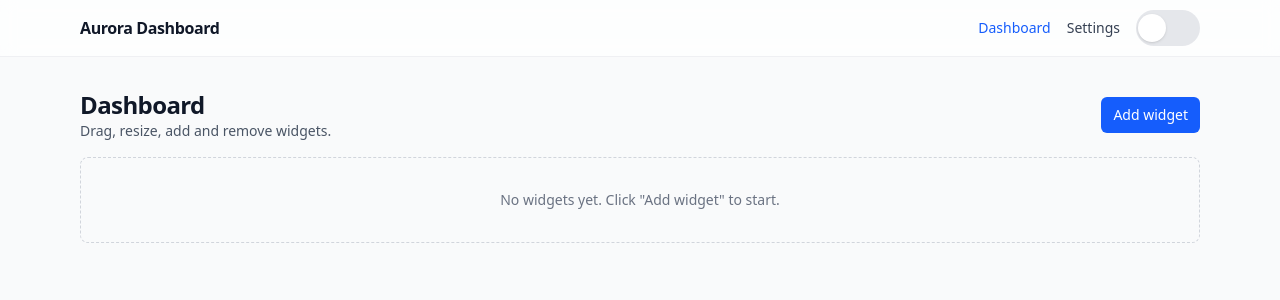
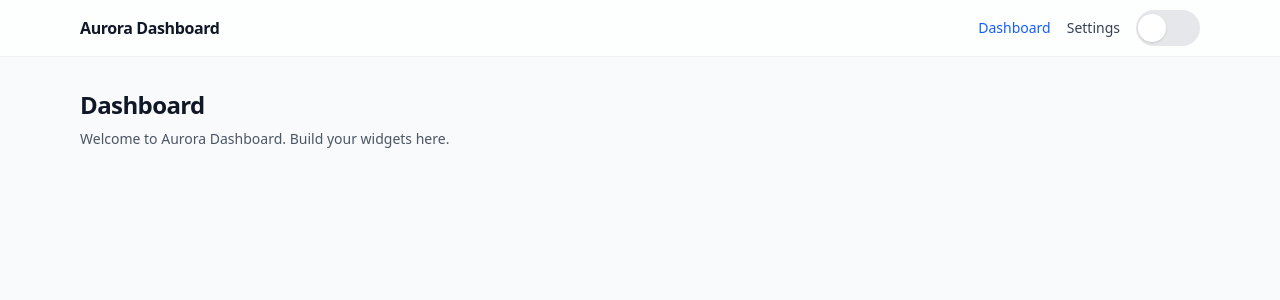
Before and after one commit to VizeJS-dev/muse, a React (Vite) app: page / in a window 1280 px wide. Shown: the top 300 px of the page. Built offline with nearby package versions, Linux system fonts and the light colour scheme.

Commit message:
Revert "Add widgets grid with drag-and-resize functionality"
This reverts commit 284704455f2407ccd796d7e73a9013ec45d6b69f.

```diff
--- a/index.html
+++ b/index.html
@@ -4,7 +4,7 @@
     <meta charset="UTF-8" />
     <link rel="icon" type="image/svg+xml" href="/vite.svg" />
     <meta name="viewport" content="width=device-width, initial-scale=1.0" />
-    <title>Muse</title>
+    <title>muse</title>
   </head>
   <body>
     <div id="root"></div>
--- a/package.json
+++ b/package.json
@@ -16,8 +16,6 @@
     "react": "^19.1.1",
     "react-dom": "^19.1.1",
     "react-router-dom": "^7.9.4",
-    "react-grid-layout": "^1.5.1",
-    "react-resizable": "^3.0.5",
     "tailwindcss": "^4.1.15",
     "zustand": "^5.0.8"
   },
--- a/src/components/widgets/Widget.tsx
+++ /dev/null
@@ -1,32 +0,0 @@
-import { ReactNode } from 'react'
-import { clsx } from 'clsx'
-
-interface WidgetProps {
-  title: string
-  children?: ReactNode
-  className?: string
-  onRemove?: () => void
-}
-
-export const Widget = ({ title, children, className, onRemove }: WidgetProps) => {
-  return (
-    <div className={clsx('flex h-full w-full flex-col overflow-hidden rounded-lg border border-gray-200 bg-white shadow-sm dark:border-gray-800 dark:bg-gray-900', className)}>
-      <div className="flex items-center justify-between border-b border-gray-200 px-3 py-2 text-sm font-medium dark:border-gray-800">
-        <span className="truncate">{title}</span>
-        {onRemove && (
-          <button
-            type="button"
-            onClick={onRemove}
-            className="rounded px-2 py-1 text-xs text-gray-500 hover:bg-gray-100 hover:text-red-600 dark:hover:bg-gray-800"
-            aria-label="Remove widget"
-          >
-            Remove
-          </button>
-        )}
-      </div>
-      <div className="flex-1 p-3 text-sm text-gray-600 dark:text-gray-300">
-        {children ?? <div className="italic text-gray-400 dark:text-gray-500">Empty widget</div>}
-      </div>
-    </div>
-  )
-}
--- a/src/components/widgets/WidgetsGrid.tsx
+++ /dev/null
@@ -1,57 +0,0 @@
-import { WidthProvider, Responsive, type Layout, type Layouts } from 'react-grid-layout'
-import 'react-grid-layout/css/styles.css'
-import 'react-resizable/css/styles.css'
-import { useWidgetsStore } from '../../store/widgetsStore'
-import { Widget } from './Widget'
-import { useMemo } from 'react'
-
-const ResponsiveGridLayout = WidthProvider(Responsive)
-
-export default function WidgetsGrid() {
-  const { items, remove, updateLayout } = useWidgetsStore()
-
-  const layouts: Layouts = useMemo(() => {
-    const lg: Layout[] = items.map((w) => ({
-      i: w.id,
-      x: w.x,
-      y: w.y,
-      w: w.w,
-      h: w.h,
-      minW: w.minW,
-      minH: w.minH,
-    }))
-    return { lg }
-  }, [items])
-
-  const handleLayoutChange = (currentLayout: Layout[]) => {
-    // Map back to our store structure
-    updateLayout(currentLayout.map(l => ({ id: l.i, x: l.x, y: l.y, w: l.w, h: l.h })))
-  }
-
-  return (
-    <ResponsiveGridLayout
-      className="layout"
-      layouts={layouts}
-      cols={{ lg: 12, md: 10, sm: 6, xs: 4, xxs: 2 }}
-      breakpoints={{ lg: 1200, md: 996, sm: 768, xs: 480, xxs: 0 }}
-      margin={[12, 12]}
-      containerPadding={[0, 0]}
-      rowHeight={32}
-      onLayoutChange={handleLayoutChange}
-      isBounded
-      compactType="vertical"
-    >
-      {items.map((w) => (
-        <div key={w.id} data-grid={{ i: w.id, x: w.x, y: w.y, w: w.w, h: w.h, minW: w.minW, minH: w.minH }}>
-          <div className="widget-drag-handle">
-            <Widget title={w.title} onRemove={() => remove(w.id)}>
-              <div className="text-xs text-gray-500 dark:text-gray-400">
-                Drag by header. Resize from corners. Replace this with your widget.
-              </div>
-            </Widget>
-          </div>
-        </div>
-      ))}
-    </ResponsiveGridLayout>
-  )
-}
--- a/src/index.css
+++ b/src/index.css
@@ -1,3 +1 @@
 @import "tailwindcss";
-@import "react-grid-layout/css/styles.css";
-@import "react-resizable/css/styles.css";
--- a/src/pages/Dashboard.tsx
+++ b/src/pages/Dashboard.tsx
@@ -1,43 +1,8 @@
-import WidgetsGrid from '../components/widgets/WidgetsGrid'
-import { useWidgetsStore } from '../store/widgetsStore'
-
 export default function Dashboard() {
-  const { add, reset, items } = useWidgetsStore()
-
   return (
-    <section className="space-y-4">
-      <div className="flex items-center justify-between">
-        <div>
-          <h1 className="text-2xl font-semibold tracking-tight">Dashboard</h1>
-          <p className="text-sm text-gray-600 dark:text-gray-400">Drag, resize, add and remove widgets.</p>
-        </div>
-        <div className="flex items-center gap-2">
-          <button
-            type="button"
-            onClick={() => add({ title: `Widget ${items.length + 1}` })}
-            className="rounded-md bg-blue-600 px-3 py-2 text-sm font-medium text-white hover:bg-blue-700"
-          >
-            Add widget
-          </button>
-          {items.length > 0 && (
-            <button
-              type="button"
-              onClick={reset}
-              className="rounded-md border border-gray-300 px-3 py-2 text-sm font-medium text-gray-700 hover:bg-gray-50 dark:border-gray-700 dark:text-gray-200 dark:hover:bg-gray-800"
-            >
-              Reset
-            </button>
-          )}
-        </div>
-      </div>
-
-      {items.length === 0 ? (
-        <div className="rounded-lg border border-dashed border-gray-300 p-8 text-center text-sm text-gray-500 dark:border-gray-700 dark:text-gray-400">
-          No widgets yet. Click "Add widget" to start.
-        </div>
-      ) : (
-        <WidgetsGrid />
-      )}
+    <section className="space-y-2">
+      <h1 className="text-2xl font-semibold tracking-tight">Dashboard</h1>
+      <p className="text-sm text-gray-600 dark:text-gray-400">Welcome to Aurora Dashboard. Build your widgets here.</p>
     </section>
   )
 }
--- a/src/store/widgetsStore.ts
+++ /dev/null
@@ -1,82 +0,0 @@
-import { create } from 'zustand'
-
-export type WidgetType = 'placeholder' | string
-
-export interface WidgetItem {
-  id: string
-  title: string
-  type: WidgetType
-  // Grid layout props compatible with react-grid-layout
-  x: number
-  y: number
-  w: number
-  h: number
-  minW?: number
-  minH?: number
-}
-
-interface WidgetsState {
-  items: WidgetItem[]
-  add: (partial?: Partial<WidgetItem>) => void
-  remove: (id: string) => void
-  updateLayout: (next: Pick<WidgetItem, 'id' | 'x' | 'y' | 'w' | 'h'>[]) => void
-  reset: () => void
-}
-
-const STORAGE_KEY = 'muse.widgets.v1'
-
-function loadInitial(): WidgetItem[] {
-  try {
-    const raw = localStorage.getItem(STORAGE_KEY)
-    if (raw) return JSON.parse(raw)
-  } catch {}
-  return []
-}
-
-function persist(items: WidgetItem[]) {
-  try {
-    localStorage.setItem(STORAGE_KEY, JSON.stringify(items))
-  } catch {}
-}
-
-export const useWidgetsStore = create<WidgetsState>((set, get) => ({
-  items: loadInitial(),
-  add: (partial = {}) => {
-    const id = crypto.randomUUID()
-    const next: WidgetItem = {
-      id,
-      title: partial.title ?? 'New Widget',
-      type: partial.type ?? 'placeholder',
-      // place new widgets at top-left; RGL will auto-place if collision occurs
-      x: 0,
-      y: Infinity, // put at the bottom
-      w: partial.w ?? 4,
-      h: partial.h ?? 4,
-      minW: 2,
-      minH: 2,
-      ...partial,
-      id, // ensure id isn't overridden
-    }
-    const items = [...get().items, next]
-    persist(items)
-    set({ items })
-  },
-  remove: (id) => {
-    const items = get().items.filter(i => i.id !== id)
-    persist(items)
-    set({ items })
-  },
-  updateLayout: (nextLayouts) => {
-    const map = new Map(nextLayouts.map(l => [l.id, l]))
-    const items = get().items.map(item => {
-      const n = map.get(item.id)
-      return n ? { ...item, x: n.x, y: n.y, w: n.w, h: n.h } : item
-    })
-    persist(items)
-    set({ items })
-  },
-  reset: () => {
-    persist([])
-    set({ items: [] })
-  },
-}))
```
Also changed, not shown: 2 other files (tests, documents, lock files or other folders).
